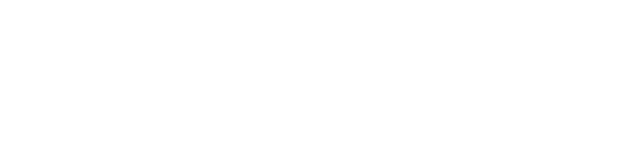
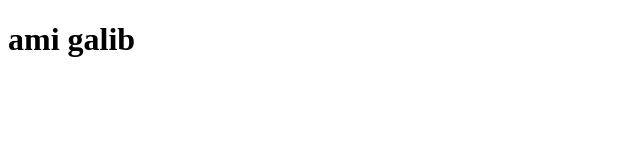
Before and after one commit to mdgalibhossain/al-mahad-as-salafi, a plain HTML site: page index.html in a window 1280 px wide. Shown: the whole page, without its empty margins (0-640 px from the left). Drawn offline with Linux system fonts and the light colour scheme.

Commit message:
Update index.html

```diff
--- a/index.html
+++ b/index.html
@@ -6,6 +6,6 @@
     <title>Document</title>
 </head>
 <body>
-
+    <h1>ami galib</h1>
 </body>
 </html>
```
